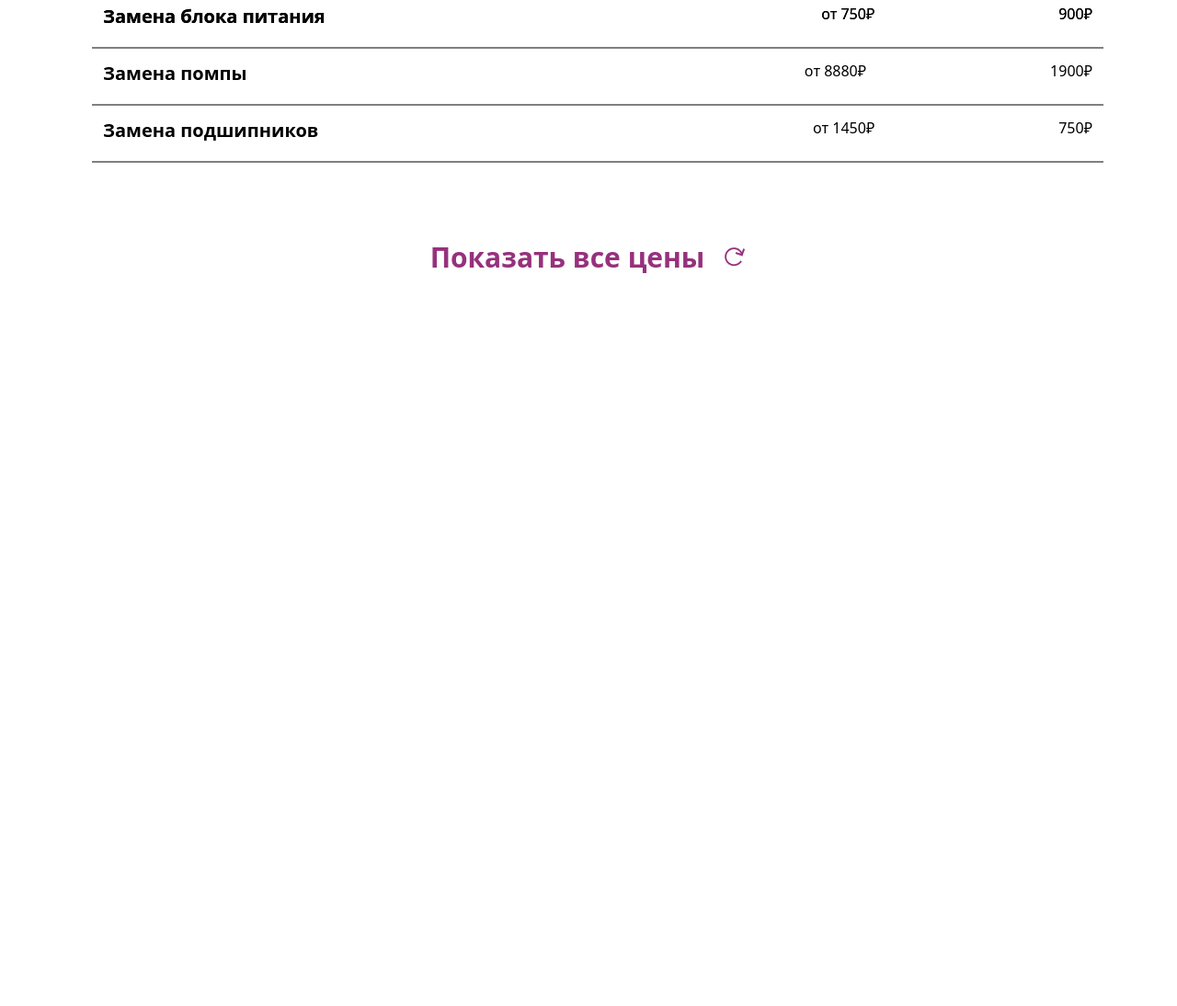
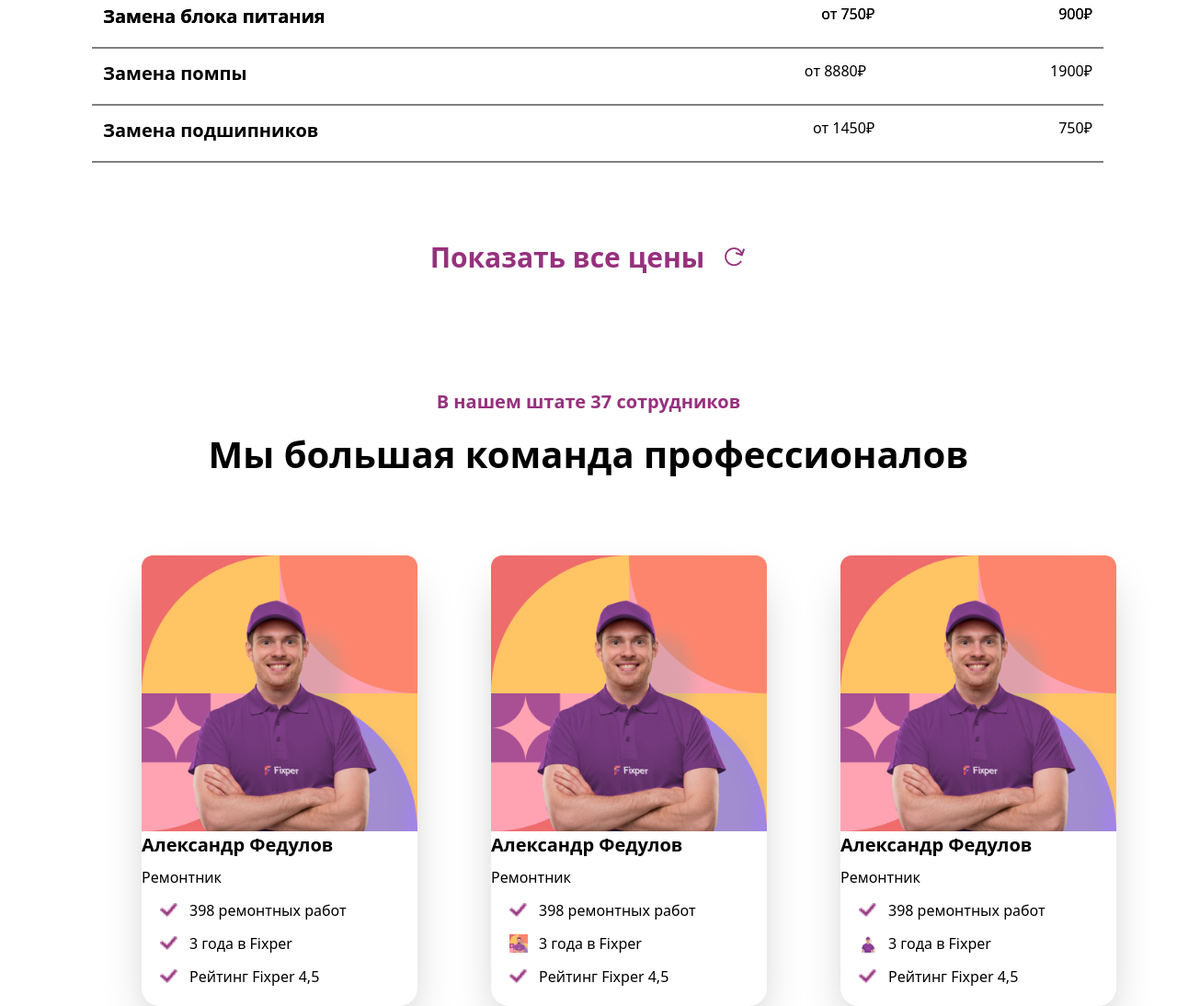
Before and after one commit to Ahmadjon04082009/brench, a website: page src/index.html in a window 1280 px wide. Shown: the part 2122-3216 px from the top of the page at 92% size. Before the commit the page ends 2424 px from the top, so only its background shows below. Drawn offline with nearby package versions, Linux system fonts and the light colour scheme; files that its build step writes are made by us from their sources.

Commit message:
section2 projekt2

```diff
--- a/src/index.html
+++ b/src/index.html
@@ -179,5 +179,76 @@
     </div>
 </section>
 
+
+
+<div class="max-w-300 m-auto justify-center mt-30">
+    <p class="text-[20px] font-[600] text-[#96317D] text-center">В нашем штате 37 сотрудников</p>
+    <h1 class="text-[40px] font-[700] text-center mt-3">Мы большая команда профессионалов</h1>
+</div>
+
+
+
+<section class="lg:flex max-w-300 m-auto justify-center gap-20 mt-20 ">
+
+    <div class="h-[490px] w-[300px] bg-[white] rounded-[20px] shadow-2xl lg::ml-0 ml-22 lg:mt-0 mt-10">
+<img src="Frame 1.png" alt="">
+<p class="text-[20px] font-[600] ">Александр Федулов</p>
+<p class="mt-2">Ремонтник</p>
+
+<div class="flex items-center gap-3 pl-[20px] mt-3">
+    <img class="w-[20px]" src="Vector 15.png" alt="">
+    <p>398 ремонтных работ</p>
+</div>
+<div class="flex items-center gap-3 pl-[20px] mt-3">
+    <img class="w-[20px]" src="Vector 15.png" alt="">
+    <p>3 года в Fixper</p>
+</div>
+<div class="flex items-center gap-3 pl-[20px] mt-3">
+    <img class="w-[20px]" src="Vector 15.png" alt="">
+    <p>Рейтинг Fixper 4,5</p>
+</div>
+
+    </div>
+    <div class="h-[490px] w-[300px] bg-[white] rounded-[20px] shadow-2xl lg:ml-0 ml-22 lg:mt-0 mt-10">
+<img src="Frame 1.png" alt="">
+<p class="text-[20px] font-[600] ">Александр Федулов</p>
+<p class="mt-2">Ремонтник</p>
+
+<div class="flex items-center gap-3 pl-[20px] mt-3">
+    <img class="w-[20px]" src="Vector 15.png" alt="">
+    <p>398 ремонтных работ</p>
+</div>
+<div class="flex items-center gap-3 pl-[20px] mt-3">
+    <img class="w-[20px]" src="Frame 1 (1).png" alt="">
+    <p>3 года в Fixper</p>
+</div>
+<div class="flex items-center gap-3 pl-[20px] mt-3">
+    <img class="w-[20px]" src="Vector 15.png" alt="">
+    <p>Рейтинг Fixper 4,5</p>
+</div>
+
+    </div>
+    <div class="h-[490px] w-[300px] bg-[white] rounded-[20px] shadow-2xl lg:ml-0 ml-22 lg:mt-0 mt-10">
+<img src="Frame 1.png" alt="">
+<p class="text-[20px] font-[600] ">Александр Федулов</p>
+<p class="mt-2">Ремонтник</p>
+
+<div class="flex items-center gap-3 pl-[20px] mt-3">
+    <img class="w-[20px]" src="Vector 15.png" alt="">
+    <p>398 ремонтных работ</p>
+</div>
+<div class="flex items-center gap-3 pl-[20px] mt-3">
+    <img class="w-[20px]" src="./7 53.png" alt="">
+    <p>3 года в Fixper</p>
+</div>
+<div class="flex items-center gap-3 pl-[20px] mt-3">
+    <img class="w-[20px]" src="Vector 15.png" alt="">
+    <p>Рейтинг Fixper 4,5</p>
+</div>
+
+    </div>
+
+</section>
+
 </body>
 </html>
```
Also changed, not shown: src/7 53.png (added), src/Frame 1 (1).png (added), src/Frame 1.png (added), src/Vector 15.png (added).
